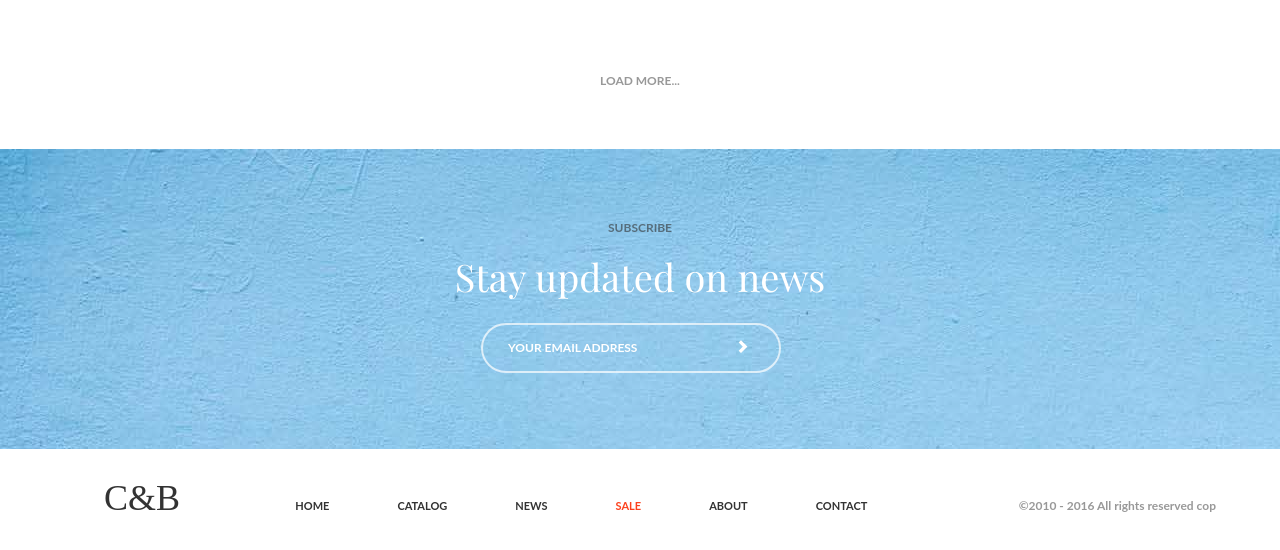
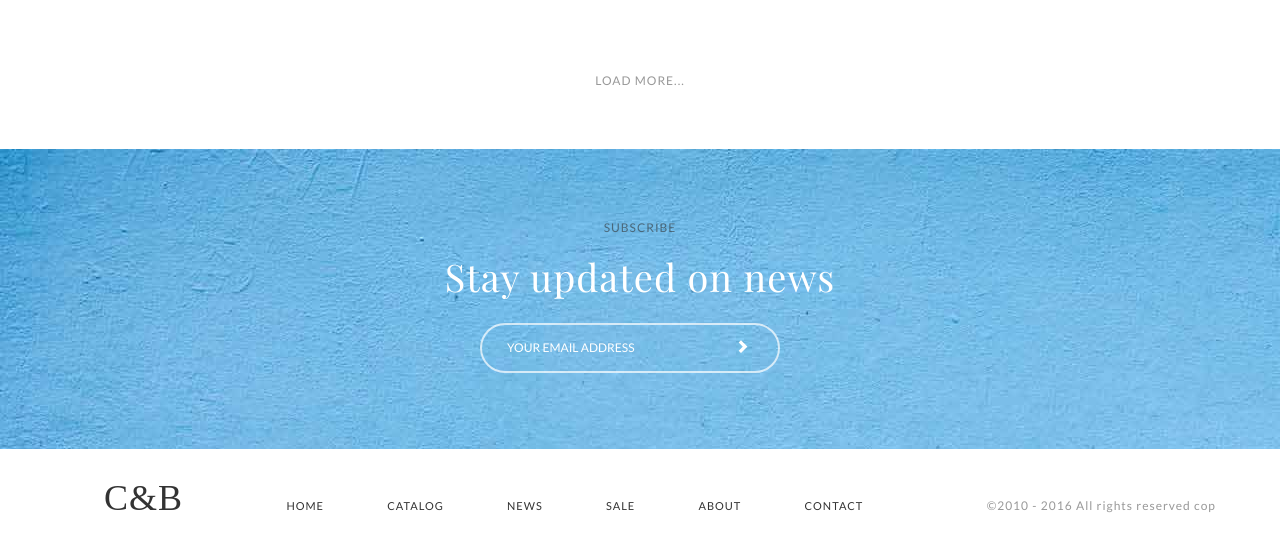
Before and after one commit to Deromm/test-project-elk, a plain HTML site: page index.html in a window 1280 px wide. Shown: the part 1880-2430 px from the top of the page. Drawn offline with nearby package versions, Linux system fonts and the light colour scheme; a script that the page names is missing.

Commit message:
Fixed problem /w fonts

```diff
--- a/index.html
+++ b/index.html
@@ -7,6 +7,8 @@
     <meta name="viewport" content="width=device-width, initial-scale=1">
     <link href="css/bootstrap.min.css" rel="stylesheet">
     <link href="https://fonts.googleapis.com/css?family=Playfair+Display" rel="stylesheet">
+    <link href="https://fonts.googleapis.com/css?family=Lato" rel="stylesheet">
+    <link rel="stylesheet" type="application/x-font-ttf" href="fonts/didot.ttf">
     <link rel="stylesheet" type="text/css" href="main.css">
 </head>
 <body>
--- a/main.css
+++ b/main.css
@@ -1,5 +1,5 @@
 body {
-
+	letter-spacing: 1px;
 }
 
 li a {
@@ -37,9 +37,8 @@ hr {
 .products-sort li,
 .footer li {
 	font-size: 11px;
-	margin-right: 36px;
+	margin-right: 20px;
 	font-family: 'Lato', 'Roboto';
-	font-weight: bold;
 	text-transform: uppercase;
 	word-wrap: normal;
 	white-space: nowrap;
@@ -126,11 +125,10 @@ hr {
 .bag ul li:nth-child(1), {
 	font-size: 12px;
 	font-family: 'Lato', 'Roboto';
-	font-weight: bold;
 	color: #b3b3b3;
 }
 
-.nav-list ul li:nth-child(4) a {
+.nav .nav-list ul li:nth-child(4) a {
 	color: #fc411d;
 }
 
@@ -151,7 +149,6 @@ hr {
 .bag ul li:nth-child(2) {
 	font-size: 12px;
 	font-family: 'Lato', 'sans-serif';
-	font-weight: bold;
 	border: 2px solid #3f97df;
 	border-radius: 100%;
 	line-height: 34px;
@@ -223,7 +220,6 @@ hr {
 .copyright {
 	font-family: 'Lato', 'sans-serif';
 	font-size: 12px;
-	font-weight: bold;
 	color: #333;
 	opacity: 0.5;
 }
@@ -244,7 +240,6 @@ hr {
 .background {
 	background-image: url(img/subBackground.jpg);
 	z-index: -5;
-	opacity: 0.8;
 	position: absolute;
 	height: 300px;
 	width: 100vw;
@@ -255,7 +250,6 @@ hr {
 	font-size: 12px;
 	opacity: 60%;
 	text-transform: uppercase;
-	font-weight: bold;
 	margin-top: 70px;
 }
 
@@ -270,7 +264,6 @@ hr {
 	color: #ffffff;
 	font-family: 'Lato', 'sans-serif';
 	font-size: 12px;
-	font-weight: bold;
 	width: 300px;
 	height: 50px;
 	border-radius: 30px;
```
Also changed, not shown: fonts/didot.ttf (added).
